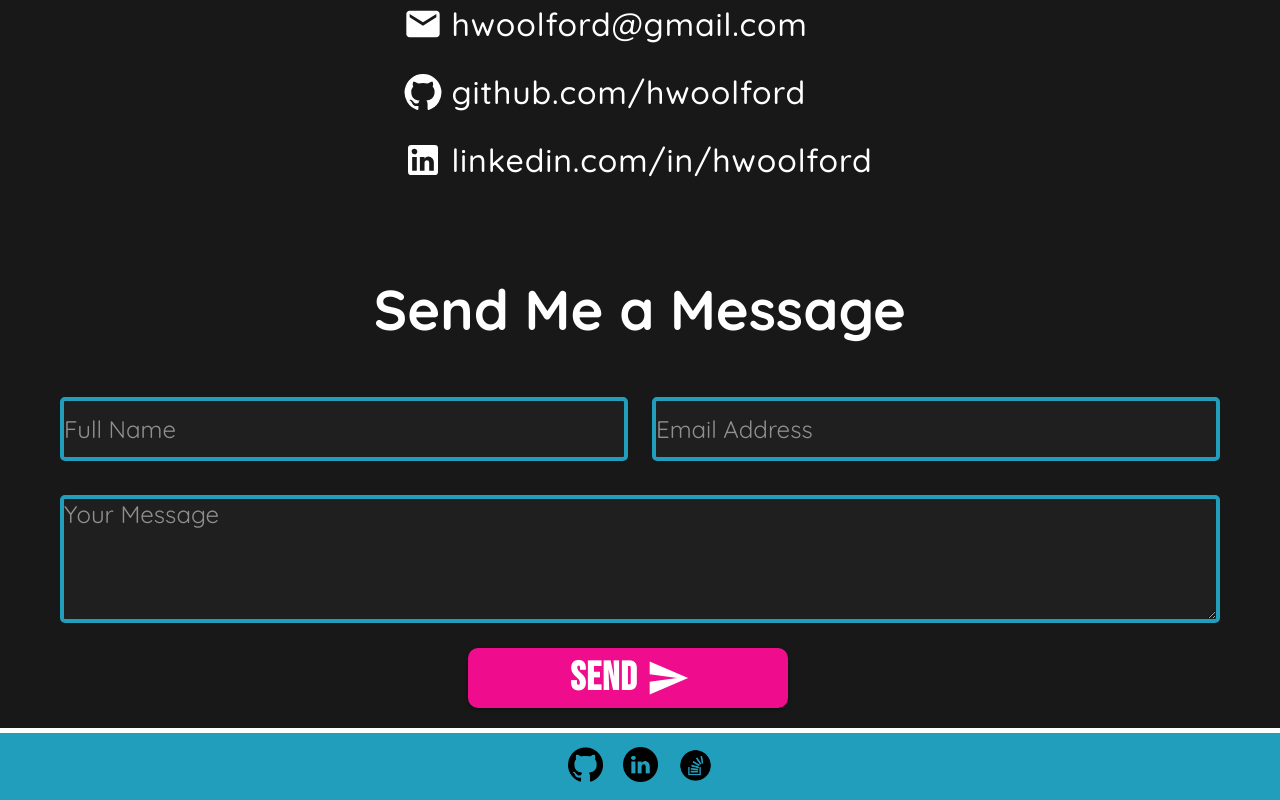
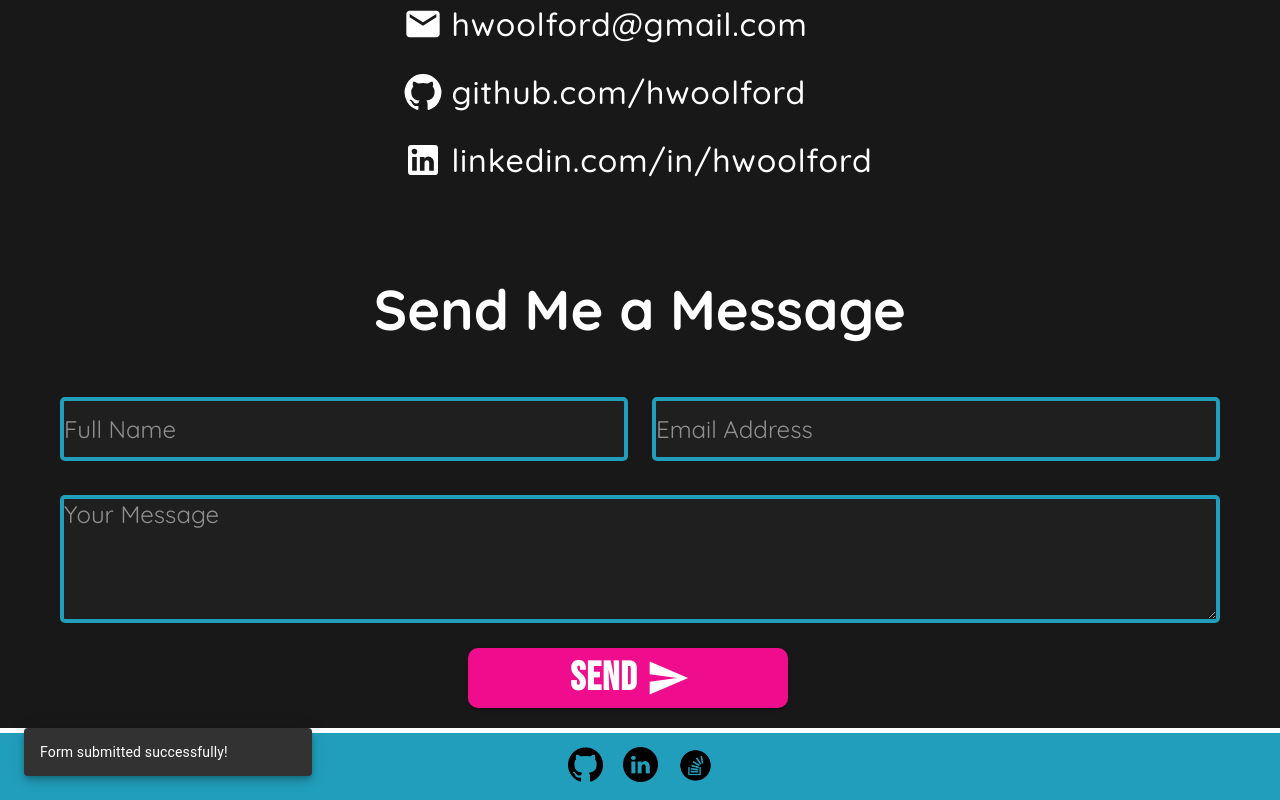
Before and after one commit to hwoolford/Portfolio, a React (Vite) app: page /contact in a window 1280 px wide. Both pictures are taken after typing "Sample", "name@example.com", "Sample" into the empty fields and a click on the button "SEND". Shown: the part 369-1169 px from the top of the page. Built offline with nearby package versions, Linux system fonts and the light colour scheme; a web font is replaced by a local one.

Commit message:
added snackbar for submitted confirmation

```diff
--- a/src/components/ContactForm/ContactForm.jsx
+++ b/src/components/ContactForm/ContactForm.jsx
@@ -1,7 +1,7 @@
 import "../ContactForm/ContactForm.css";
 
 import { useState } from "react";
-import { Box, Button, Grid } from "@mui/material/";
+import { Box, Button, Grid, Snackbar } from "@mui/material/";
 import SendIcon from "@mui/icons-material/Send";
 import { validateEmail } from "../../utils/validateEmail";
 
@@ -10,6 +10,8 @@ export default function ContactForm() {
   const [email, setEmail] = useState("");
   const [message, setMessage] = useState("");
   const [errors, setErrors] = useState({});
+  const [openSnackbar, setOpenSnackbar] = useState(false);
+  const [snackbarMessage, setSnackbarMessage] = useState("");
 
   const handleInputChange = (e) => {
     const { name, value } = e.target;
@@ -41,7 +43,11 @@ export default function ContactForm() {
       method: "POST",
       body: new FormData(form),
     })
-      .then(() => console.log("Form successfully submitted"))
+      .then(() => {
+        console.log("Form successfully submitted");
+        setOpenSnackbar(true);
+        setSnackbarMessage("Form submitted successfully!");
+      })
       .catch((error) => console.error(error));
 
     // Clear form fields and errors
@@ -144,6 +150,12 @@ export default function ContactForm() {
           </form>
         </Box>
       </div>
+      <Snackbar
+        open={openSnackbar}
+        autoHideDuration={6000}
+        onClose={() => setOpenSnackbar(false)}
+        message={snackbarMessage}
+      />
     </>
   );
 }
```
